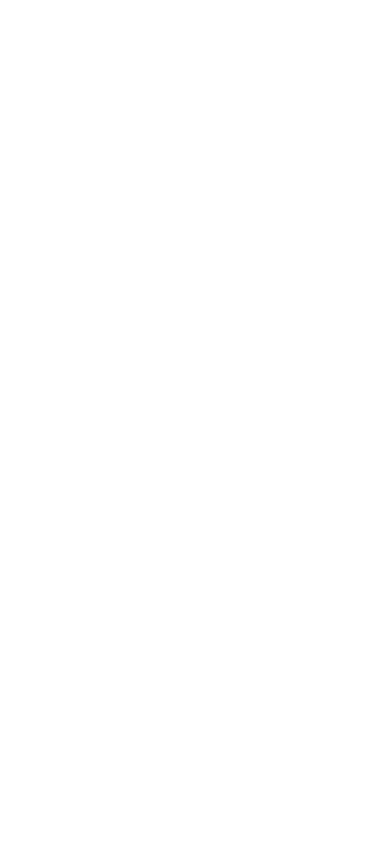
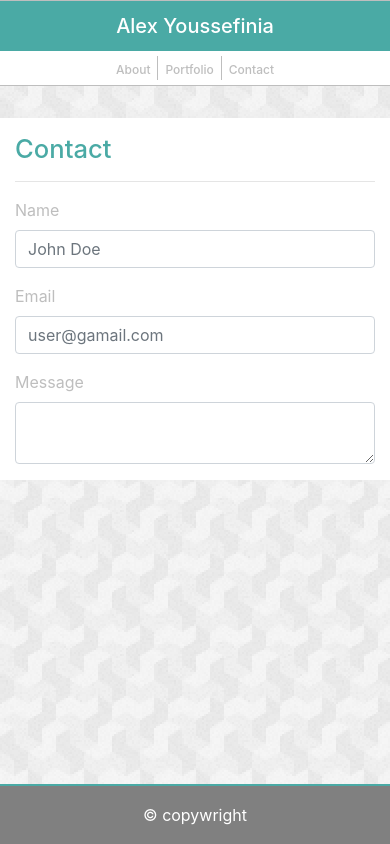
Before and after one commit to ayoussefinia/Bootstrap-Portfolio, a plain HTML site: page contact.html in a window 390 px wide. Drawn offline with nearby package versions, Linux system fonts and the light colour scheme.

Commit message:
finished responsive contact page

```diff
--- a/contact.html
+++ b/contact.html
@@ -0,0 +1,110 @@
+<!DOCTYPE html>
+<html lang="en">
+<head>
+  <meta charset="UTF-8">
+  <meta name="viewport" content="width=device-width, initial-scale=1.0">
+  <meta http-equiv="X-UA-Compatible" content="ie=edge">
+  <link rel="stylesheet" href="https://stackpath.bootstrapcdn.com/bootstrap/4.3.1/css/bootstrap.min.css">
+  <link rel="stylesheet" href="css/bootstrap.css">
+  <link rel="stylesheet" href="style.css">
+  <title>Document</title>
+</head>
+<body class="body-bg d-flex flex-column h-100vh">
+  <div class="border-container bg-white"> <!--added to allow a bottom border that spans the full screen-->
+    <div class="d-sm-block d-none container p-0">
+      <div class="row justify-content-center nav-container">
+        <div class="col-lg-7 col-md-9 col-sm-12"> <!--centering on the middle 3/4 of page -->
+
+            <div class="row   justify-content-between navrow align-items-center">
+              <div class="col-lg-4 col-md-4 col-sm-5  myname text-center d-flex align-items-center justify-content-center">
+                <h1 class='nav-name' >Alex</h1>
+                <h1 class='nav-name'>Youssefinia</h1>
+              </div>
+
+              <div class="col-lg-5 col-md-5 col-sm-5 col-xs-12 ml-auto">
+                  <ul class="nav">
+                      <li class="nav-item">
+                        <a class="nav-link active" href="index.html">About</a>
+                      </li>
+                      <li class="nav-item">
+                        <a class="nav-link" href="#">Portfolio</a>
+                      </li>
+                      <li class="nav-item">
+                        <a class="nav-link" href="#">Contact</a>
+                      </li>
+                    </ul>
+              </div>
+            </div>
+
+          </div>
+       </div>
+    </div>
+</div>
+
+<!--navbar above displays none and below changes to display block for small screens-->
+<div class="d-block d-sm-none small-nav">
+  <div class="d-flex d-sm-none small-nav-header justify-content-center align-items-center">
+    <h1 class="small-nav-name m-0">Alex Youssefinia</h1>
+  </div>
+
+  <div class="d-flex d-sm-none small-nav-list justify-content-center align-items-center bg-white">
+      <ul class="nav">
+          <li class="nav-item">
+            <a class="small-nav-link active" href="index.html">About</a>
+          </li>
+          <li class="nav-item">
+            <a class="small-nav-link" href="portfolio.html">Portfolio</a>
+          </li>
+          <li class="nav-item">
+            <a class="small-nav-link" href="#">Contact</a>
+          </li>
+        </ul>
+  </div>
+</div>
+
+
+<div class="row justify-content-center mb-5">
+  <div class="col-lg-6 col-md-7 col-sm-12">
+      <div class="container bg-white about-me-section about-me-section-contact">
+          <div class="row justify-content-center">
+            <div class="col-lg-12">
+              <h1 class="about-me-title mt-3 mb-0 ">Contact</h1>
+            </div>
+          </div>
+          <hr>
+          <!-- <div class="row about-me-description-box">
+            <div class="col-lg-12">
+              <img src="https://via.placeholder.com/150" alt="" class="float-left mr-3">
+              <p class="about-me-description">Lorem ipsum dolor sit amet consectetur adipisicing elit. Quis, minus. Eligendi itaque porro qui. Maxime, quia laudantium aperiam, quas at perferendis quasi beatae adipisci molestias quos animi, aliquam eaque tempore? Lorem ipsum dolor sit amet, consectetur adipisicing elit. Porro, aliquam reiciendis voluptas impedit molestiae voluptate explicabo ad assumenda facere iste eos sint velit commodi. Corrupti iure repellat perspiciatis ipsa excepturi Lorem ipsum dolor sit amet consectetur adipisicing elit. Aperiam, magnam ut voluptate dolores expedita animi sunt eum iure eius aliquam vero ab pariatur omnis impedit, consequatur ad! Temporibus, eveniet excepturi.</p>
+            </div>
+
+          </div> -->
+          <label for="basic-url">Name</label>
+          <div class="input-group mb-3">
+              <input type="text" class="form-control" placeholder="John Doe" aria-label="Username" aria-describedby="basic-addon1">
+
+          </div>
+
+          <label for="basic-url">Email</label>
+          <div class="input-group mb-3">
+              <input type="text" class="form-control" placeholder="user@gamail.com" aria-label="Email" aria-describedby="basic-addon1">
+
+          </div>
+          <label for="basic-url">Message</label>
+          <div class="input-group mb-3">
+              <textarea class="form-control mb-3" aria-label="With textarea"></textarea>
+          </div>
+
+
+
+  </div>
+</div>
+</div>
+<footer class="footer mt-auto d-flex justify-content-center align-items-center">
+    <div class="row">
+      <div class="col-lg-12">&#169 copywright</div>
+    </div>
+</footer>
+</body>
+
+</html>
--- a/style.css
+++ b/style.css
@@ -1,6 +1,11 @@
 
 .border-container {
-  border-bottom: 1px solid rgb(190, 190, 190);
+  border-bottom: 1.35px solid rgb(190, 190, 190);
+}
+
+.body-bg {
+  background-image: url(images/psychedelic_pattern_@2X.png);
+  height: 100vh;
 }
 
 /* navigation styles for small breakpoints and above */
@@ -62,3 +67,39 @@
   font-size: 1.25rem;
   color: white;
 }
+
+/* styles for the about me description section */
+.about-me-section {
+  margin-top: 2rem;
+}
+.about-me-title {
+  color:#4aaaa5;
+  font-size: 1.6rem;
+}
+
+.about-me-description-box {
+  color: rgb(190, 190, 190);
+  line-height: 2rem;
+}
+
+/* .about-me-description {
+  width: 100%;
+} */
+
+.footer {
+  height: 60px;
+  background-color: gray;
+  border-top: 2.5px solid #4aaaa5;
+  color: white;
+}
+
+
+/* =============== styles for the contact page ===================== */
+
+.about-me-section-contact {
+  color: rgb(190, 190, 190);
+}
+
+.form-control {
+  color: rgb(190, 190, 190);
+}
```
Also changed, not shown: index.html (+35 -5 lines), Images/psychedelic_pattern_@2X.png (renamed from psychedelic_pattern_@2X.png).
